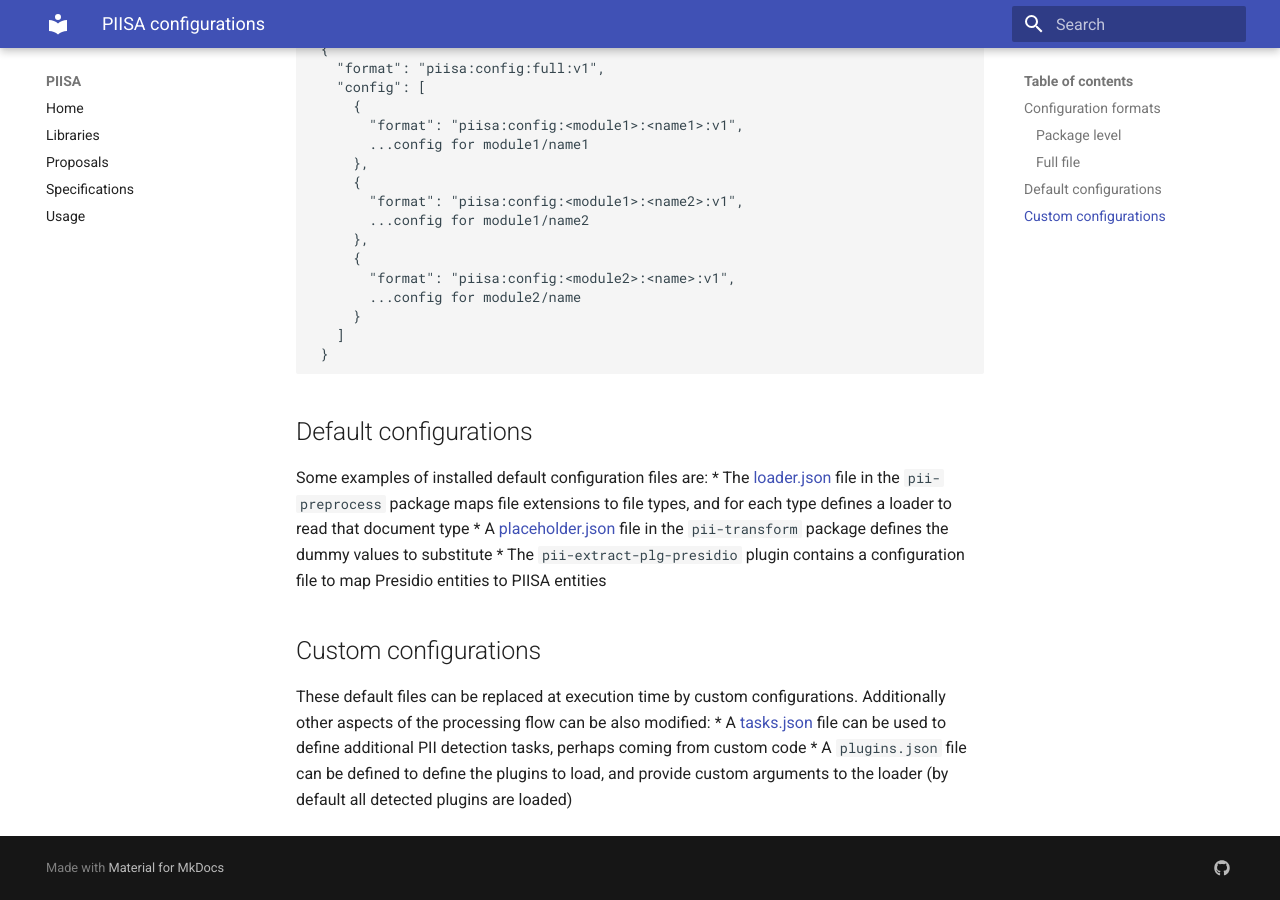
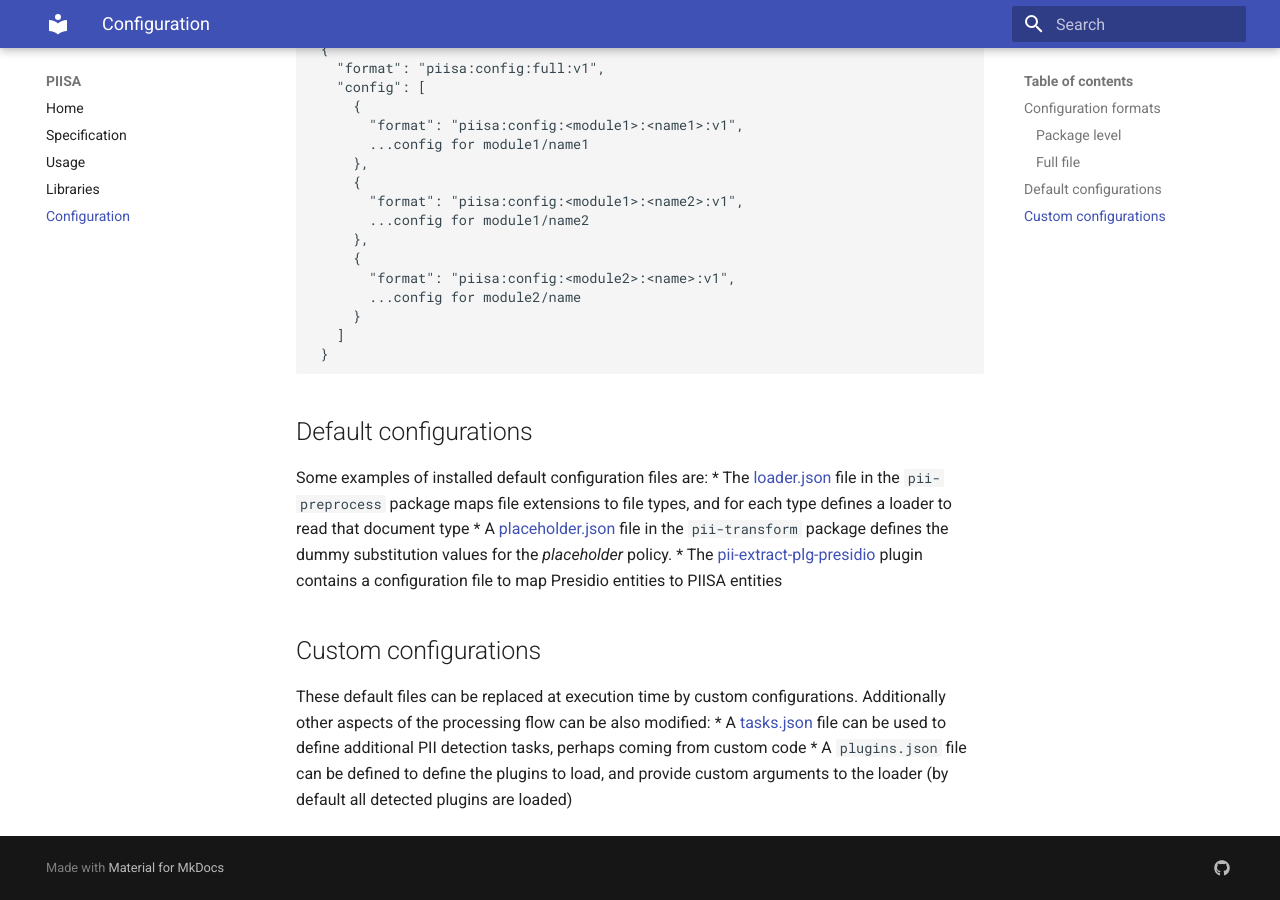
Before and after one commit to piisa/piisa, an MkDocs documentation site: the page built from docs/configuration.md, in a window 1280 px wide and 900 px high, scrolled down 1168 px. Built offline with MkDocs 1.6.1 and Material for MkDocs 9.7.7, drawn with Linux system fonts in a browser that asks for light colours.

Commit message:
modified website generation

````diff
--- a/docs/configuration.md
+++ b/docs/configuration.md
@@ -56,16 +56,16 @@
 fields with the same name will override/update previous fields).
 
 
-```
+```JSON
  {
    "format": "piisa:config:full:v1",
    "config": [
      {
-	   "format": "piisa:config:<module1>:<name1>:v1",
+       "format": "piisa:config:<module1>:<name1>:v1",
        ...config for module1/name1
      },
 	 {
-	   "format": "piisa:config:<module1>:<name2>:v1",
+       "format": "piisa:config:<module1>:<name2>:v1",
        ...config for module1/name2
      },
 	 {
@@ -84,8 +84,8 @@
 * The [loader.json] file in the `pii-preprocess` package maps file extensions
   to file types, and for each type defines a loader to read that document type
 * A [placeholder.json] file in the `pii-transform` package defines the dummy
-  values to substitute
-* The `pii-extract-plg-presidio` plugin contains a configuration file to map
+  substitution values for the _placeholder_ policy.
+* The [pii-extract-plg-presidio] plugin contains a configuration file to map
   Presidio entities to PIISA entities
 
 
--- a/mkdocs.yml
+++ b/mkdocs.yml
@@ -4,10 +4,10 @@
 
 nav:
   - Home: index.md
+  - Specification: specs.md
+  - Usage: usage.md
   - Libraries: libraries.md
-  - Proposals: proposals.md
-  - Specifications: specs.md
-  - Usage: usage.md
+  - Configuration: configuration.md
 
 extra:
   social:
````
Also changed, not shown: other parts of docs/configuration.md (+1 -0 lines).
